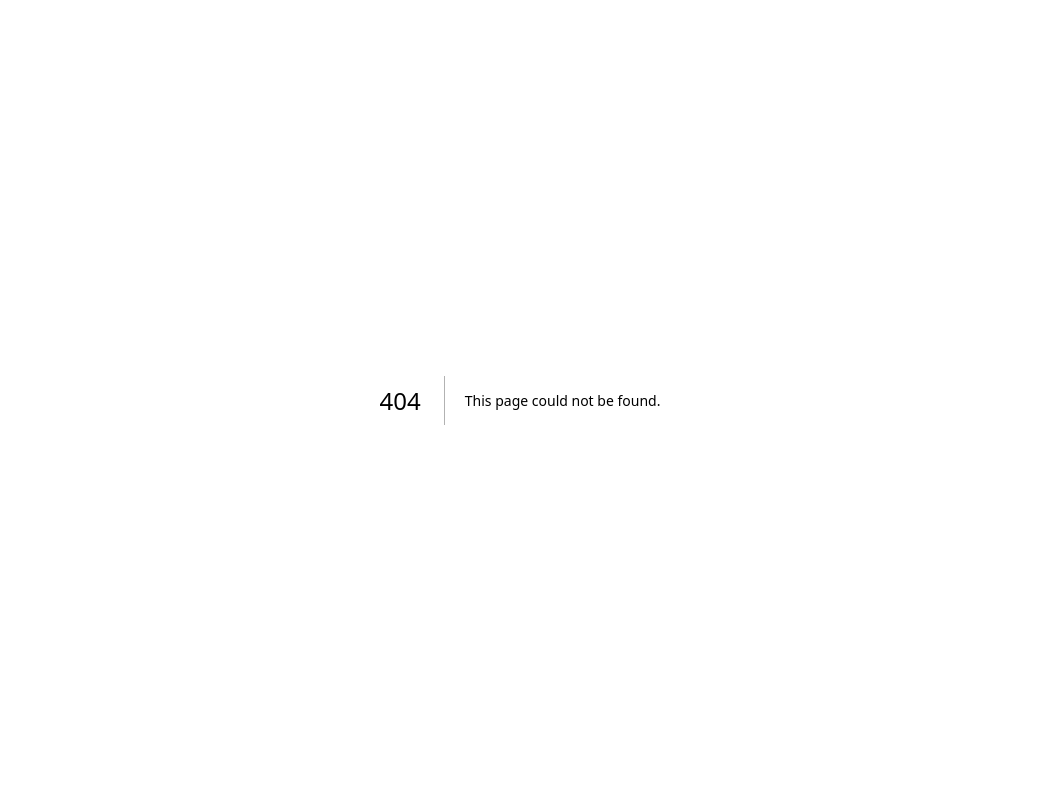
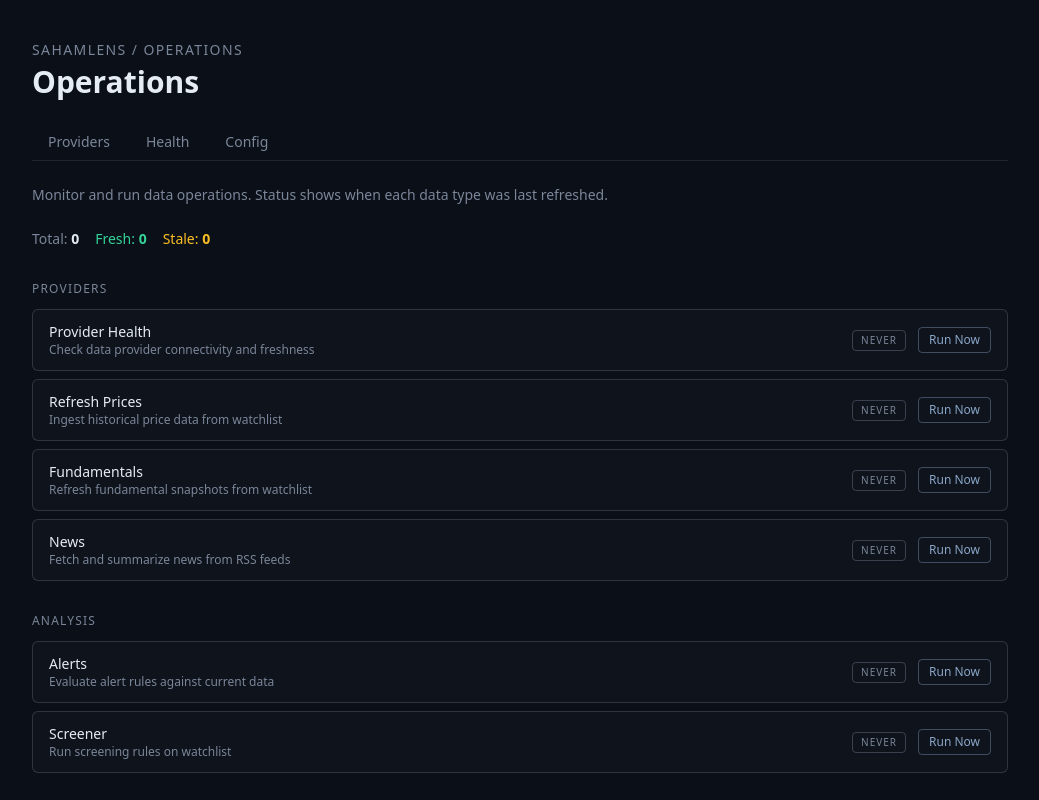
Before and after one commit to Trancend1/sahamlens, a Next.js app in the folder apps/web/: page /operations/providers in a window 1280 px wide. Before the commit this address had no page. Shown: the top 800 px of the page, without its empty margins (120-1159 px from the left). Built offline with nearby package versions, Linux system fonts and the light colour scheme.

Commit message:
feat(s3): add OperationsTable component and Providers page

```diff
--- /dev/null
+++ b/apps/web/src/app/operations/providers/page.tsx
@@ -0,0 +1,29 @@
+import { checkFreshness } from "@/lib/runtime";
+import { OperationsTable } from "@/components/OperationsTable";
+
+export const dynamic = "force-dynamic";
+
+export default async function ProvidersPage() {
+  let report;
+  try {
+    report = await checkFreshness();
+  } catch {
+    report = {
+      fresh_count: 0,
+      stale_count: 0,
+      total_count: 0,
+      has_stale: false,
+      stale_types: [],
+      records: [],
+    };
+  }
+
+  return (
+    <div className="flex flex-col gap-6">
+      <p className="text-sm text-muted">
+        Monitor and run data operations. Status shows when each data type was last refreshed.
+      </p>
+      <OperationsTable report={report} />
+    </div>
+  );
+}
--- /dev/null
+++ b/apps/web/src/components/OperationsTable.tsx
@@ -0,0 +1,153 @@
+"use client";
+
+import { useCallback, useState } from "react";
+import { toast } from "sonner";
+import { getOperationsByCategory } from "@/lib/operations";
+import type { OperationCategory } from "@/lib/operations";
+import type { FreshnessReport, FreshnessRecord } from "@/lib/runtime";
+import { FreshnessBadge } from "@/components/FreshnessBadge";
+
+interface Props {
+  report: FreshnessReport;
+}
+
+function getRecord(report: FreshnessReport, key: string): FreshnessRecord | undefined {
+  return report.records.find((r) => r.data_type === key);
+}
+
+function CategorySection({
+  category,
+  label,
+  report,
+}: {
+  category: OperationCategory;
+  label: string;
+  report: FreshnessReport;
+}) {
+  const ops = getOperationsByCategory()[category];
+  if (ops.length === 0) return null;
+
+  return (
+    <section>
+      <h2 className="mb-3 text-xs uppercase tracking-widest text-muted">{label}</h2>
+      <div className="grid gap-2">
+        {ops.map((op) => {
+          const record = getRecord(report, op.freshnessKey);
+          return (
+            <OperationRow key={op.id} operation={op} record={record} />
+          );
+        })}
+      </div>
+    </section>
+  );
+}
+
+function OperationRow({
+  operation,
+  record,
+}: {
+  operation: { id: string; name: string; description: string; route: string };
+  record: FreshnessRecord | undefined;
+}) {
+  const [running, setRunning] = useState(false);
+
+  const handleRun = useCallback(async () => {
+    setRunning(true);
+    try {
+      const res = await fetch(operation.route, { method: "POST" });
+      const data = await res.json();
+      if (res.ok && data.ok) {
+        toast.success(`${operation.name} selesai`);
+        window.location.reload();
+      } else {
+        toast.error(data.error ?? `${operation.name} gagal`);
+      }
+    } catch {
+      toast.error(`Gagal menjalankan ${operation.name}`);
+    } finally {
+      setRunning(false);
+    }
+  }, [operation]);
+
+  return (
+    <div className="flex items-center justify-between rounded-md border border-muted/30 bg-white/[0.02] px-4 py-3">
+      <div className="flex items-center gap-3">
+        <div>
+          <p className="text-sm font-medium">{operation.name}</p>
+          <p className="text-xs text-muted">{operation.description}</p>
+        </div>
+      </div>
+      <div className="flex items-center gap-3">
+        {record?.last_refreshed_at ? (
+          <FreshnessBadge iso={record.last_refreshed_at} />
+        ) : (
+          <span className="rounded border border-muted/40 px-2 py-0.5 text-[10px] uppercase tracking-widest text-muted">
+            Never
+          </span>
+        )}
+        <button
+          type="button"
+          onClick={handleRun}
+          disabled={running}
+          className="rounded border border-accent/40 px-2.5 py-1 text-xs font-medium text-accent transition-colors hover:bg-accent/10 disabled:opacity-50"
+        >
+          {running ? "Running..." : "Run Now"}
+        </button>
+      </div>
+    </div>
+  );
+}
+
+export function OperationsTable({ report }: Props) {
+  const [refreshingAll, setRefreshingAll] = useState(false);
+
+  const handleRefreshAll = useCallback(async () => {
+    setRefreshingAll(true);
+    try {
+      const res = await fetch("/api/data/freshness", { method: "POST" });
+      const data = await res.json();
+      if (res.ok && data.ok) {
+        toast.success(data.message ?? "Semua data stale berhasil di-refresh");
+        window.location.reload();
+      } else {
+        toast.error(data.error ?? "Gagal refresh");
+      }
+    } catch {
+      toast.error("Gagal menghubungi server");
+    } finally {
+      setRefreshingAll(false);
+    }
+  }, []);
+
+  return (
+    <div className="flex flex-col gap-8">
+      <div className="flex items-center justify-between">
+        <div className="flex gap-4 text-sm">
+          <span className="text-muted">
+            Total: <strong className="text-fg">{report.total_count}</strong>
+          </span>
+          <span className="text-emerald-400">
+            Fresh: <strong>{report.fresh_count}</strong>
+          </span>
+          <span className="text-amber-400">
+            Stale: <strong>{report.stale_count}</strong>
+          </span>
+        </div>
+        {report.has_stale && (
+          <button
+            type="button"
+            onClick={handleRefreshAll}
+            disabled={refreshingAll}
+            className="rounded bg-accent px-3 py-1.5 text-xs font-medium text-white transition-colors hover:bg-accent/80 disabled:opacity-50"
+          >
+            {refreshingAll ? "Refreshing..." : "Run All Stale"}
+          </button>
+        )}
+      </div>
+
+      <CategorySection category="provider" label="Providers" report={report} />
+      <CategorySection category="analysis" label="Analysis" report={report} />
+      <CategorySection category="review" label="Review" report={report} />
+    </div>
+  );
+}
```
Also changed, not shown: 1 other file (tests, documents, lock files or other folders).
